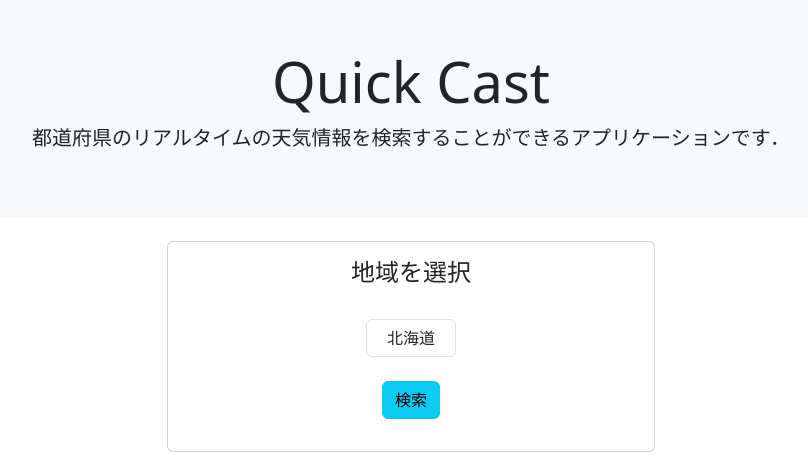
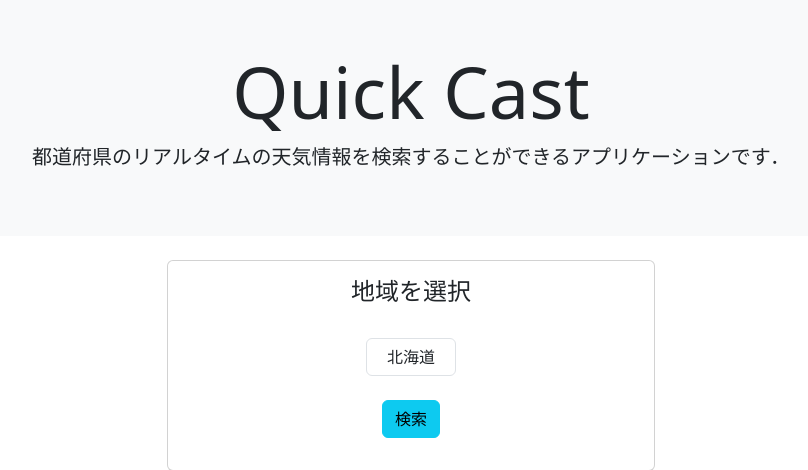
Before and after one commit to ogatakatsuya/QuickCast, a Flask app: page / in a window 1280 px wide. Shown: the top 470 px of the page, without its empty margins (229-1037 px from the left). Run offline with Flask 3, Linux system fonts and the light colour scheme; some libraries are stand-ins or nearby versions.

Commit message:
second commit

```diff
--- a/templates/search.html
+++ b/templates/search.html
@@ -29,7 +29,7 @@
 </style>
 <body>
     <div class="text-center bg-body-tertiary p-3 p-sm-5 mb-4 rounded">
-        <h1 class="display-4">Quick Cast</h1>
+        <h1 class="display-2">Quick Cast</h1>
         <p class="lead">都道府県のリアルタイムの天気情報を検索することができるアプリケーションです．</p>
     </div>
 
```
